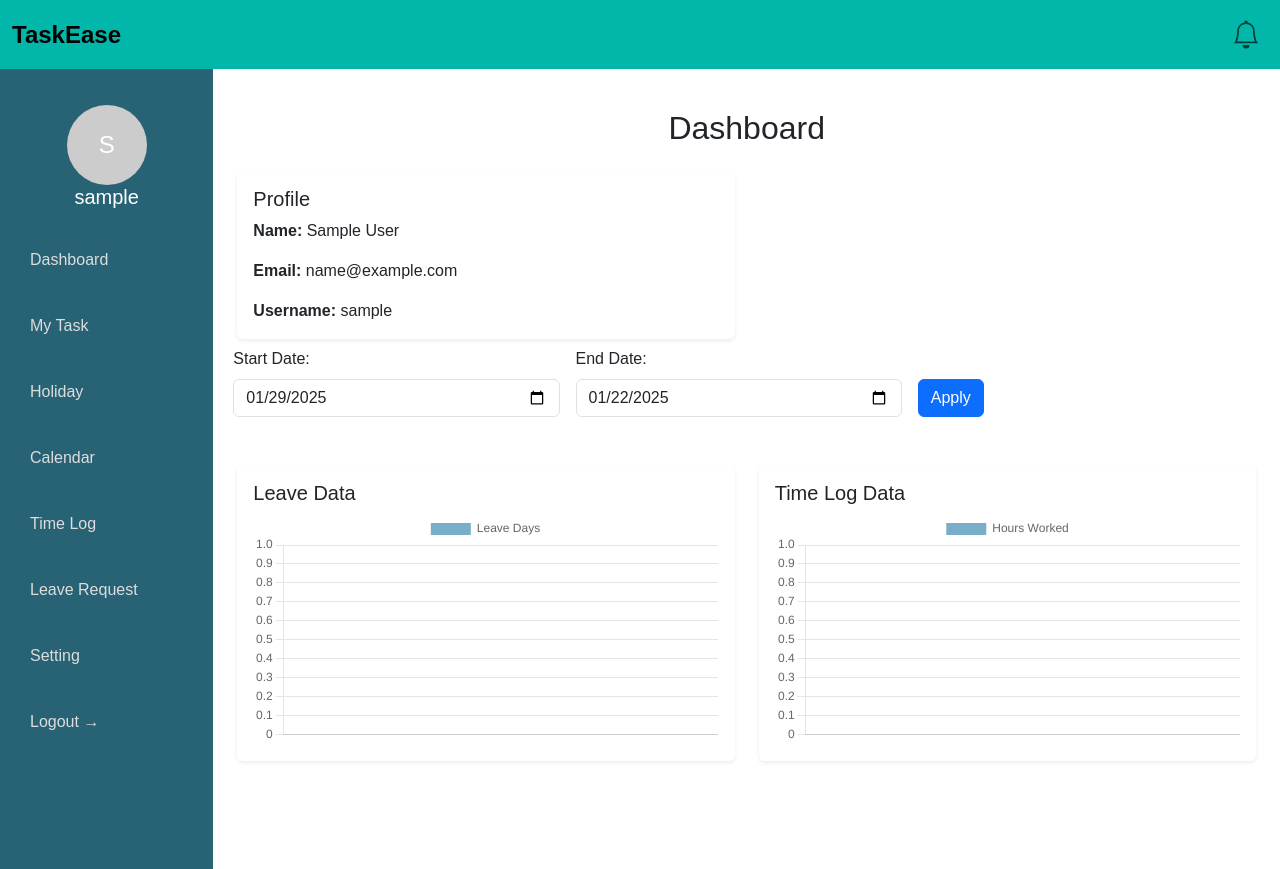
After one commit to renukadhakal/Employee-Task-Management-System, a Django app: page /dashboard/ in a window 1280 px wide. The commit adds this page. Run offline with Django 5.2, Linux system fonts and the light colour scheme; the visitor is signed in with stand-in values (Sample User, id 1); data that the repository does not hold is empty; parts of the project's set-up code (start-up, migrations or seed data) failed here and were passed over; some libraries are stand-ins or nearby versions.

Commit message:
Added task category, dashboard, leave category

```diff
--- a/leave/admin.py
+++ b/leave/admin.py
@@ -1,4 +1,5 @@
 from django.contrib import admin
-from .models import Leave
+from .models import LeaveType, LeaveRequest
 
-admin.site.register(Leave)
+admin.site.register(LeaveType)
+admin.site.register(LeaveRequest)
--- a/leave/forms.py
+++ b/leave/forms.py
@@ -12,4 +12,5 @@ class LeaveRequestForm(forms.ModelForm):
                 attrs={"class": "form-control", "type": "date"}
             ),
             "end_at": forms.DateInput(attrs={"class": "form-control", "type": "date"}),
+            "leave_type": forms.Select(attrs={"class": "form-control"}),
         }
--- a/task/urls.py
+++ b/task/urls.py
@@ -14,6 +14,9 @@ from .views import (
     holiday_delete,
     holiday_edit,
     render_calendar,
+    category_list,
+    category_create,
+    dashboard,
 )
 
 
@@ -45,4 +48,7 @@ urlpatterns = [
     path("holiday/edit/<int:holiday_id>/", holiday_edit, name="edit_holiday"),
     path("holiday/delete/<int:holiday_id>/", holiday_delete, name="delete_holiday"),
     path("calendar/", render_calendar, name="calendar"),
+    path("dashboard/", dashboard, name="dashboard"),
+    path("categories/", category_list, name="category_list"),
+    path("categories/create/", category_create, name="category_create"),
 ]
--- a/task/views.py
+++ b/task/views.py
@@ -1,9 +1,13 @@
 from django.shortcuts import render, get_object_or_404, redirect
 from django.contrib.auth.decorators import login_required
-from .models import Task, SubTask, TimeLog, Holiday
-from .forms import TaskForm, SubTaskFormSet, TaskStatusForm, SubTaskStatusForm, HolidayForm
+from .models import Task, SubTask, TimeLog, Holiday, Category
+from .forms import TaskForm, SubTaskFormSet, TaskStatusForm, SubTaskStatusForm, HolidayForm, CategoryForm
 from account.models import User
 import json
+from datetime import datetime, timedelta
+from django.db.models import Count, Sum, F, ExpressionWrapper, fields
+from leave.models import LeaveRequest
+
 
 
 @login_required(login_url="/login")
@@ -207,3 +211,110 @@ def render_calendar(request):
         "calendar/base.html",
         {"holidays": json.dumps(holidays), "form": holiday_form},
     )
+
+
+@login_required(login_url="/login")
+def dashboard(request):
+    start_date = request.GET.get("start_date", datetime.now().strftime("%Y-%m-%d"))
+    end_date = request.GET.get(
+        "end_date", (datetime.now() - timedelta(days=7)).strftime("%Y-%m-%d")
+    )
+
+    # Set default values if dates are not provided
+    if start_date and end_date:
+        start_date = datetime.strptime(start_date, "%Y-%m-%d")
+        end_date = datetime.strptime(end_date, "%Y-%m-%d")
+    else:
+        start_date = None
+        end_date = None
+    if request.user.role == User.Role_Type.ADMIN:
+        leave_queryset = LeaveRequest.objects.all()
+        time_queryset = TimeLog.objects.all()
+    elif request.user.role == User.Role_Type.MANAGER:
+        leave_queryset = LeaveRequest.objects.filter(user__report_to=request.user)
+        time_queryset = TimeLog.objects.filter(user__report_to=request.user)
+    else:
+        time_queryset = TimeLog.objects.filter(user=request.user)
+        leave_queryset = LeaveRequest.objects.filter(user=request.user)
+
+    if start_date and end_date:
+        leave_queryset = leave_queryset.filter(
+            start_at__gte=start_date, end_at__lte=end_date
+        )
+
+    leave_data = (
+        leave_queryset.extra({"day": "date(start_at)"})
+        .values("day")
+        .annotate(count=Count("id"))
+        .order_by("day")
+    )
+
+    print(leave_data, "leave data")
+    leave_labels = [entry["day"] for entry in leave_data]
+    leave_values = [entry["count"] for entry in leave_data]
+
+    # Filter and clean Time Logs data
+
+    if start_date and end_date:
+        time_queryset = time_queryset.filter(
+            start_time__gte=start_date, end_time__lte=end_date
+        )
+
+    time_data = (
+        time_queryset.annotate(
+            duration=ExpressionWrapper(
+                F("end_time") - F("start_time"), output_field=fields.DurationField()
+            )
+        )
+        .extra({"day": "date(start_time)"})
+        .values("day")
+        .annotate(total_hours=Sum("duration"))
+        .order_by("day")
+    )
+    print(time_data, "time data")
+    time_labels = [entry["day"] for entry in time_data]
+    time_values = [
+        entry["total_hours"].total_seconds() / 3600 if entry["total_hours"] else 0
+        for entry in time_data
+    ]
+
+    context = {
+        "leave_labels": json.dumps(leave_labels),
+        "leave_values": json.dumps(leave_values),
+        # "leave_values": leave_values,
+        "time_labels": json.dumps(time_labels),
+        "time_values": json.dumps(time_values),
+        "start_date": start_date.strftime("%Y-%m-%d") if start_date else "",
+        "end_date": end_date.strftime("%Y-%m-%d") if end_date else "",
+    }
+
+    print(context, "context")
+
+    return render(request, "account/dashboard.html", context)
+
+
+@login_required(login_url="/login")
+def category_list(request):
+    form = CategoryForm()
+    categories = Category.objects.all().annotate(
+        task_count=Count("tasks"),
+    )
+    return render(
+        request,
+        "task/category_list.html",
+        {
+            "categories": categories,
+            "form": form,
+        },
+    )
+
+
+@login_required(login_url="/login")
+def category_create(request):
+    form = CategoryForm()
+    if request.method == "POST":
+        form = CategoryForm(request.POST)
+        if form.is_valid():
+            form.save()
+            return redirect("task:category_list")
+    return render(request, "task/category_form.html", {"form": form})
--- /dev/null
+++ b/templates/account/dashboard.html
@@ -0,0 +1,98 @@
+{% extends 'base.html' %}
+
+{% block content %}
+<div class="container-fluid">
+    <h2 class="my-4 text-center">Dashboard</h2>
+
+    <div class="row g-4">
+        <div class="col-lg-6">
+            <div class="card shadow-sm border-0">
+                <div class="card-body">
+                    <h5 class="card-title">Profile</h5>
+                    <p class="card-text"><strong>Name:</strong> {{ user.get_full_name }}</p>
+                    <p class="card-text"><strong>Email:</strong> {{ user.email }}</p>
+                    <p class="card-text"><strong>Username:</strong> {{ user.username }}</p>
+                </div>
+            </div>
+        </div>
+
+        <!-- <div class="col-lg-6">
+            <div class="card shadow-sm border-0">
+                <div class="card-body">
+                    <h5 class="card-title">Time Logs</h5>
+                    <p class="card-text"><strong>Total Time Logs:</strong> {{ total_time_logs }}</p>
+                    <p class="card-text"><strong>Total Hours:</strong> {{ total_hours }}</p>
+                    <p class="card-text"><strong>Total Minutes:</strong> {{ total_minutes }}</p>
+                </div>
+            </div>
+        </div> -->
+    </div>
+
+    <div class="row g-4">
+        <form method="GET" class="row g-3 mb-4">
+            <div class="col-md-4">
+                <label for="start_date" class="form-label">Start Date:</label>
+                <input type="date" id="start_date" name="start_date" class="form-control" value="{{ start_date }}">
+            </div>
+            <div class="col-md-4">
+                <label for="end_date" class="form-label">End Date:</label>
+                <input type="date" id="end_date" name="end_date" class="form-control" value="{{ end_date }}">
+            </div>
+            <div class="col-md-4 d-flex align-items-end">
+                <button type="submit" class="btn btn-primary">Apply</button>
+            </div>
+        </form>
+        <div class="col-lg-6">
+            <div class="card shadow-sm border-0 p-3">
+                <h5>Leave Data</h5>
+                <canvas id="leave_chart"></canvas>
+            </div>
+        </div>
+        <div class="col-lg-6">
+            <div class="card shadow-sm border-0 p-3">
+                <h5>Time Log Data</h5>
+                <canvas id="time_chart"></canvas>
+            </div>
+        </div>
+    </div>
+</div>
+
+<script src="https://cdn.jsdelivr.net/npm/chart.js@4.2.1/dist/chart.umd.min.js"></script>
+
+<script>
+    const leaveLabels = JSON.parse('{{ leave_labels|safe }}');
+    const leaveValues = JSON.parse('{{ leave_values|safe }}');
+    const timeLabels = JSON.parse('{{ time_labels|safe }}');
+    const timeValues = JSON.parse('{{ time_values|safe }}');
+
+    const leaveChartCtx = document.getElementById("leave_chart").getContext("2d");
+    new Chart(leaveChartCtx, {
+        type: "bar",
+        data: {
+            labels: leaveLabels,
+            datasets: [{
+                label: "Leave Days",
+                backgroundColor: "#79AEC8",
+                borderColor: "#417690",
+                data: leaveValues
+            }]
+        },
+        options: { responsive: true, maintainAspectRatio: true }
+    });
+
+    const timeChartCtx = document.getElementById("time_chart").getContext("2d");
+    new Chart(timeChartCtx, {
+        type: "bar",
+        data: {
+            labels: timeLabels,
+            datasets: [{
+                label: "Hours Worked",
+                backgroundColor: "#79AEC8",
+                borderColor: "#417690",
+                data: timeValues
+            }]
+        },
+        options: { responsive: true, maintainAspectRatio: true }
+    });
+</script>
+{% endblock %}
--- a/templates/base.html
+++ b/templates/base.html
@@ -220,7 +220,7 @@
             >
               {% if user.role == 'admin' %}
               <li class="nav-item">
-                <a href="#" class="nav-link align-middle px-0">
+               <a href="{% url 'task:dashboard' %}" class="nav-link align-middle px-0">
                   <i class="fs-4 bi-house"></i>
                   <span class="ms-1 d-none d-sm-inline">Dashboard</span>
                 </a>
@@ -254,7 +254,15 @@
                   <span class="ms-1 d-none d-sm-inline">Task Overview</span>
                 </a>
               </li>
-
+              <li class="nav-item">
+                <a
+                  href="{% url 'task:category_list' %}"
+                  class="nav-link align-middle px-0"
+                >
+                  <i class="fs-4 bi-house"></i>
+                  <span class="ms-1 d-none d-sm-inline">Task Categories</span>
+                </a>
+              </li>
               <li class="nav-item">
                 <a href="#" class="nav-link align-middle px-0">
                   <i class="fs-4 bi-house"></i>
@@ -299,7 +307,7 @@
 
               {% elif user.role == 'manager' %}
               <li class="nav-item">
-                <a href="#" class="nav-link align-middle px-0">
+                <a href="{% url 'task:dashboard' %}" class="nav-link align-middle px-0">
                   <i class="fs-4 bi-house"></i>
                   <span class="ms-1 d-none d-sm-inline">Dashboard</span>
                 </a>
--- a/templates/leave/leave_request_form.html
+++ b/templates/leave/leave_request_form.html
@@ -19,6 +19,10 @@
                 {{ form.reason }}
             </div>
             <div class="mb-3">
+                {{ form.leave_type.label_tag }}
+                {{ form.leave_type }}
+            </div>
+            <div class="mb-3">
                 {{ form.start_at.label_tag }}
                 {{ form.start_at }}
             </div>
--- a/templates/task/task_list.html
+++ b/templates/task/task_list.html
@@ -14,6 +14,7 @@
           <th>Status</th>
           <th>Assigned to</th>
           <th>File</th>
+          <th>Assigned to</th>
           <th>Actions</th>
         </tr>
       </thead>
@@ -26,6 +27,11 @@
             <td>{{ task.due_date }}</td>
             <td>{{ task.get_status_display }}</td>
             <td>{{ task.assigned_to}}</td>
+            {% if task.category %}
+              <td>{{ task.category.name }}</td>
+            {% else %}
+              <td>-</td>
+            {% endif %}
             <td>
               {% if task.file %}
                 {% if task.file.url|lower|slice:"-4:" == ".jpg" or task.file.url|lower|slice:"-4:" == ".png" %}
```
Also changed, not shown: account/signals.py (deleted, +0 -10 lines), leave/models.py (+48 -3 lines), leave/views.py (+57 -22 lines), task/forms.py (+26 -1 lines), task/models.py (+22 -9 lines), templates/task/category_form.html (added, +12 -0 lines), templates/task/category_list.html (added, +34 -0 lines), leave/migrations/0005_leavetype_leaverequest_leave_type_delete_leave.py (added), task/migrations/0010_category_task_category.py (added).
